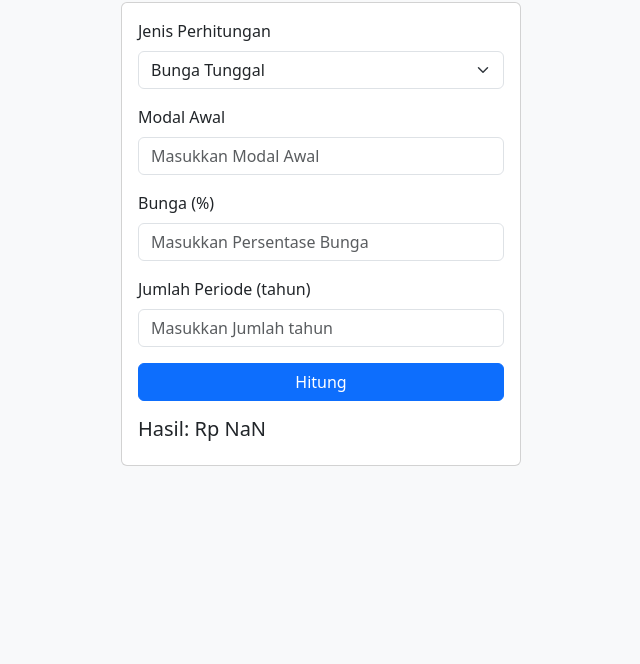
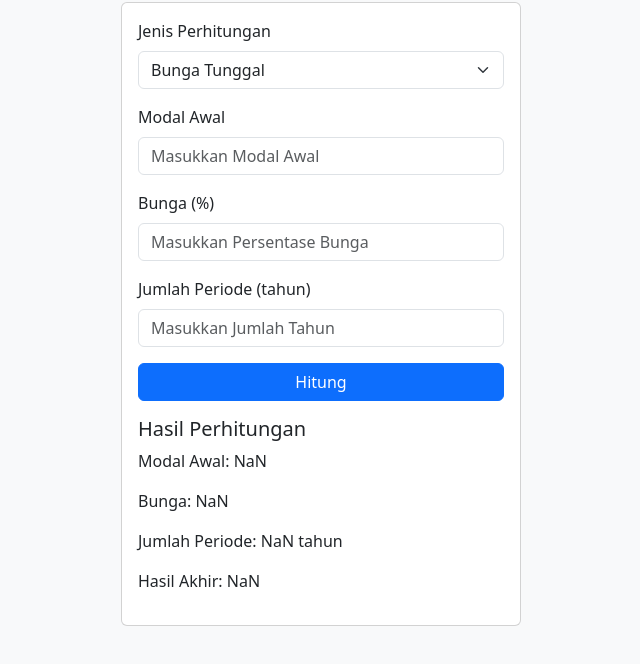
Before and after one commit to Rasydsholih/Calculator-Ocid.github.io, a plain HTML site: page index.html in a window 1280 px wide. Both pictures are taken after a click on the button "Hitung". Shown: the part 108-772 px from the top of the page, without its empty margins (319-959 px from the left). Drawn offline with nearby package versions, Linux system fonts and the light colour scheme.

Commit message:
bunga new

```diff
--- a/index.html
+++ b/index.html
@@ -31,11 +31,11 @@
                 </div>
                 <div class="mb-3">
                     <label for="periode" class="form-label">Jumlah Periode (tahun)</label>
-                    <input type="number" class="form-control" id="periode" placeholder="Masukkan Jumlah tahun">
+                    <input type="number" class="form-control" id="periode" placeholder="Masukkan Jumlah Tahun">
                 </div>
                 <button onclick="hitungBunga()" class="btn btn-primary w-100">Hitung</button>
-                <div class="mt-3">
-                    <h5>Hasil: <span id="hasil"></span></h5>
+                <div class="mt-3" id="hasil">
+                    <!-- Hasil perhitungan akan ditampilkan di sini -->
                 </div>
             </div>
         </div>
@@ -48,20 +48,28 @@
             const modalAwal = parseFloat(document.getElementById("modalAwal").value);
             const bunga = parseFloat(document.getElementById("bunga").value) / 100;
             const periode = parseInt(document.getElementById("periode").value);
-            let hasil = 0;
+            let hasilAkhir = 0;
+            let bungaTotal = 0;
 
             if (jenisPerhitungan === "bungaTunggal") {
-                // Bunga Tunggal
-                hasil = modalAwal * (1 + (bunga * periode));
+                hasilAkhir = modalAwal * (1 + (bunga * periode));
+                bungaTotal = modalAwal * bunga * periode;
             } else if (jenisPerhitungan === "bungaMajemuk") {
-                // Bunga Majemuk
-                hasil = modalAwal * Math.pow((1 + bunga), periode);
+                hasilAkhir = modalAwal * Math.pow((1 + bunga), periode);
+                bungaTotal = hasilAkhir - modalAwal;
             } else if (jenisPerhitungan === "anuitas") {
-                // Anuitas
-                hasil = modalAwal * (bunga * Math.pow((1 + bunga), periode)) / (Math.pow((1 + bunga), periode) - 1);
+                hasilAkhir = modalAwal * (bunga * Math.pow((1 + bunga), periode)) / (Math.pow((1 + bunga), periode) - 1);
+                bungaTotal = hasilAkhir * periode - modalAwal;
             }
 
-            document.getElementById("hasil").innerText = `Rp ${hasil.toFixed(2)}`;
+            // Menampilkan hasil dalam format yang sesuai
+            document.getElementById("hasil").innerHTML = `
+                <h5>Hasil Perhitungan</h5>
+                <p>Modal Awal: ${modalAwal.toFixed(2)}</p>
+                <p>Bunga: ${bungaTotal.toFixed(2)}</p>
+                <p>Jumlah Periode: ${periode} tahun</p>
+                <p>Hasil Akhir: ${hasilAkhir.toFixed(2)}</p>
+            `;
         }
     </script>
 
```
